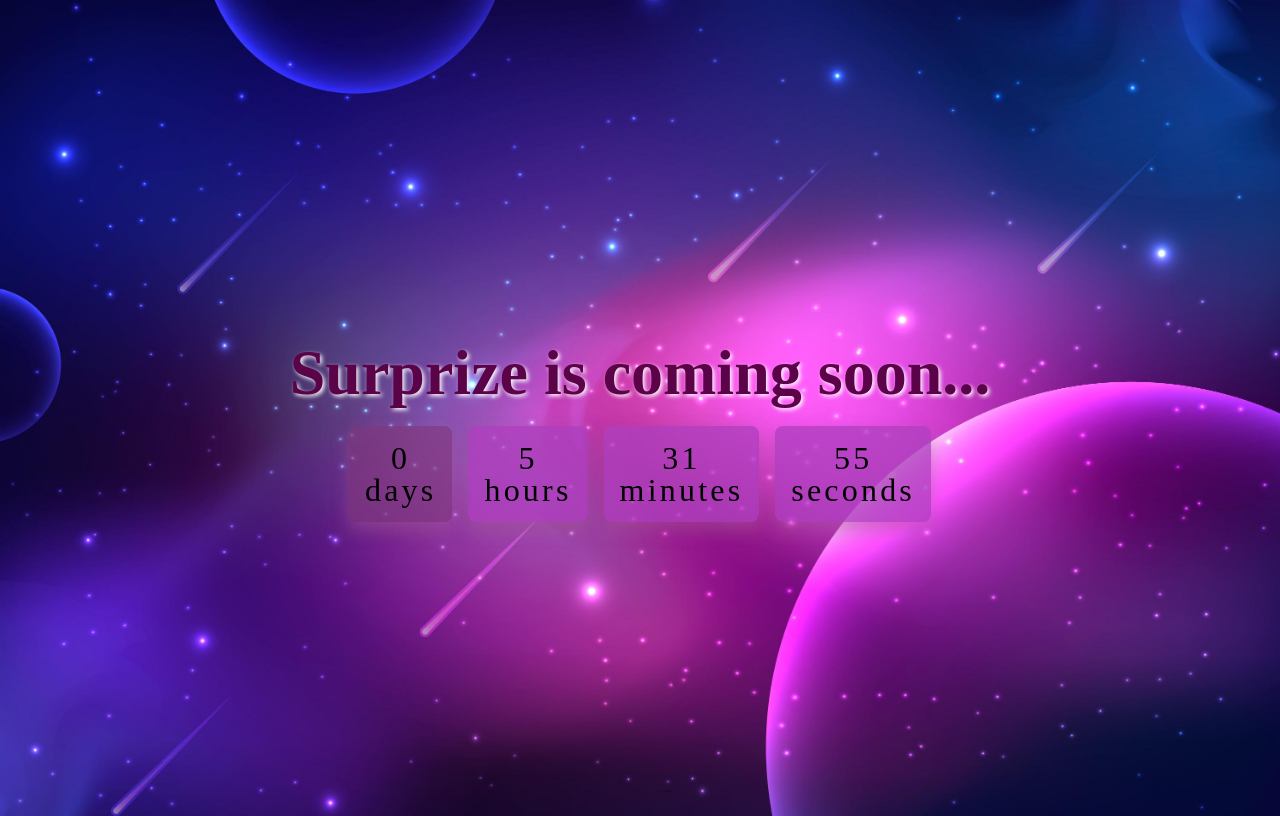
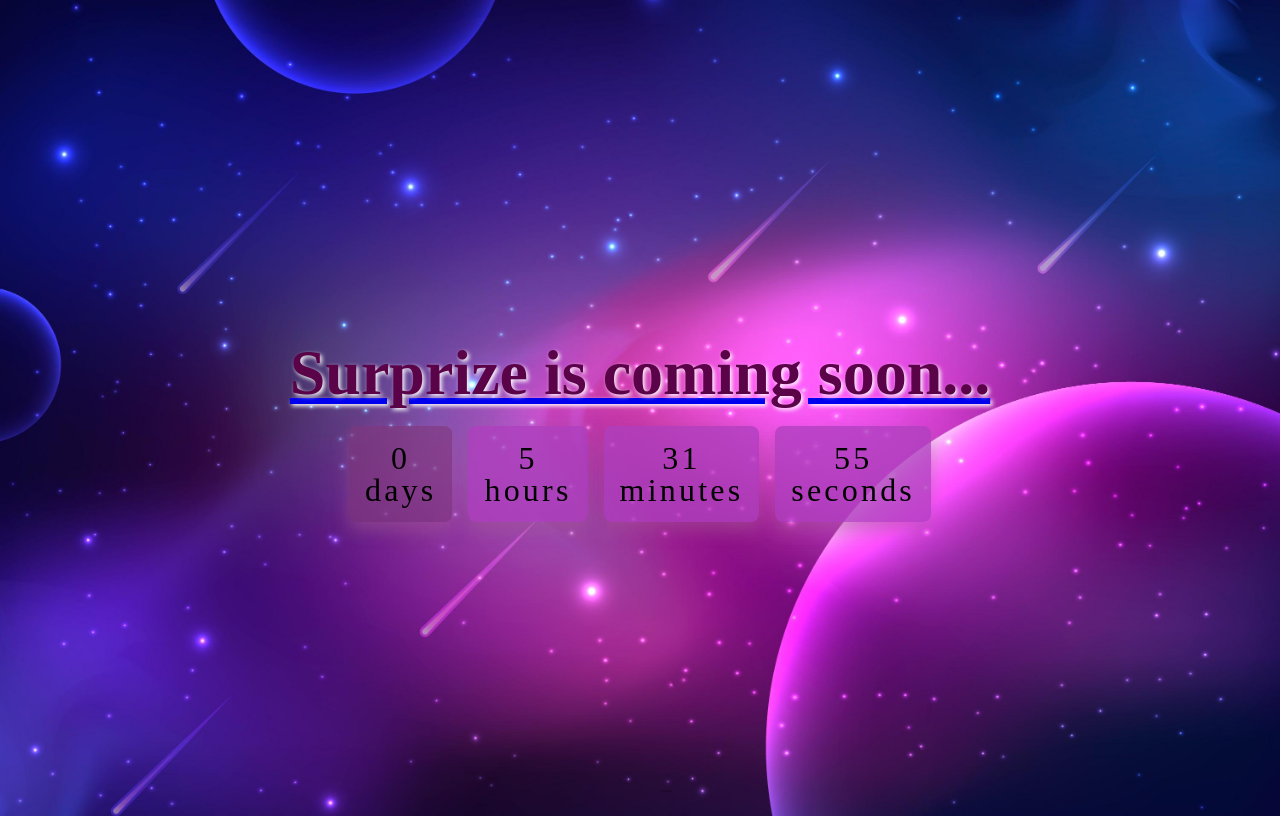
Before and after one commit to filledwithloveof67/1moon-67stars, a plain HTML site: page index.html in a window 1280 px wide. Drawn offline with Linux system fonts and the light colour scheme.

Commit message:
Update index.html

```diff
--- a/index.html
+++ b/index.html
@@ -83,9 +83,9 @@
 <body>
 	<div class="container">
 
-
+    <a href="bday.html">
 		<h1>Surprize is coming soon...</h1>
-
+		</a>
 		<div class="countdown">
 			<span id="days"></span>
 			<span id="hours"></span>
```
